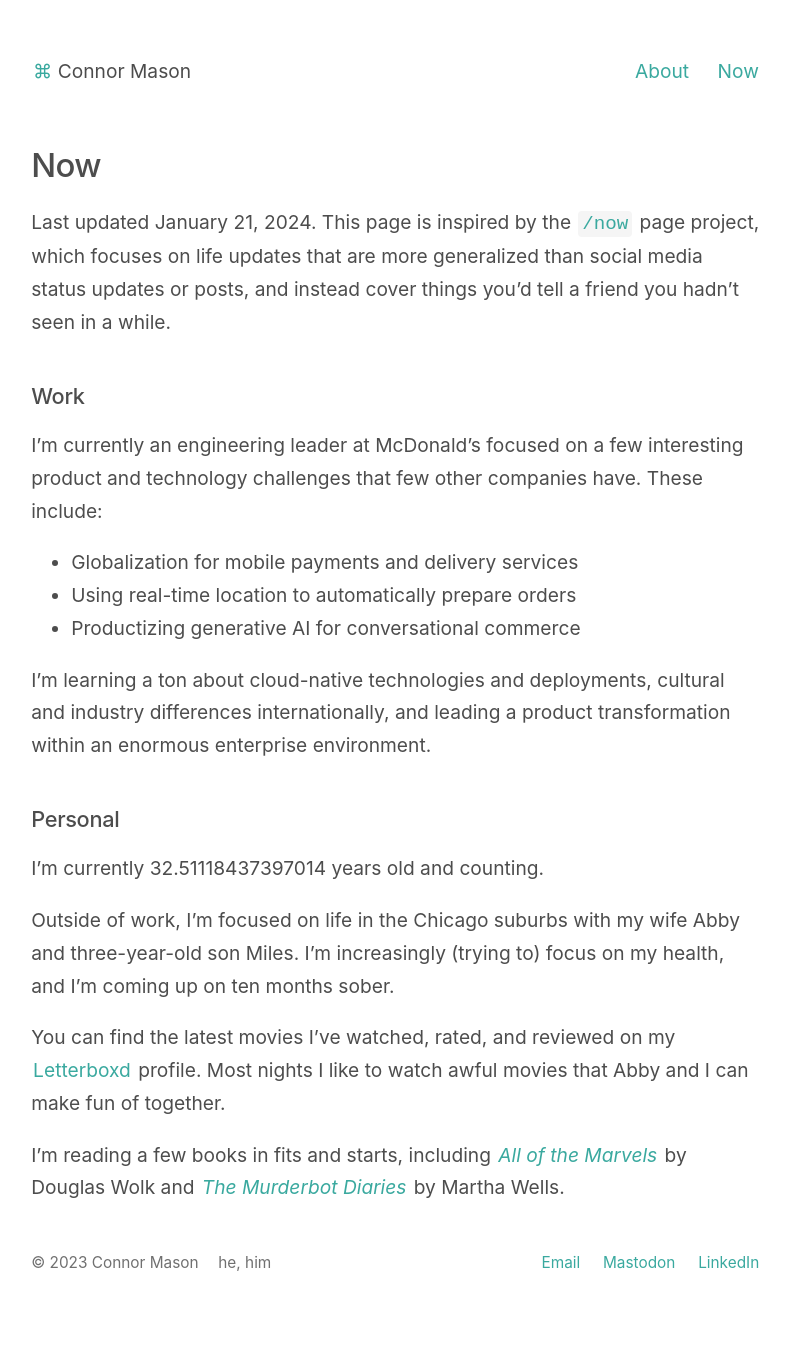
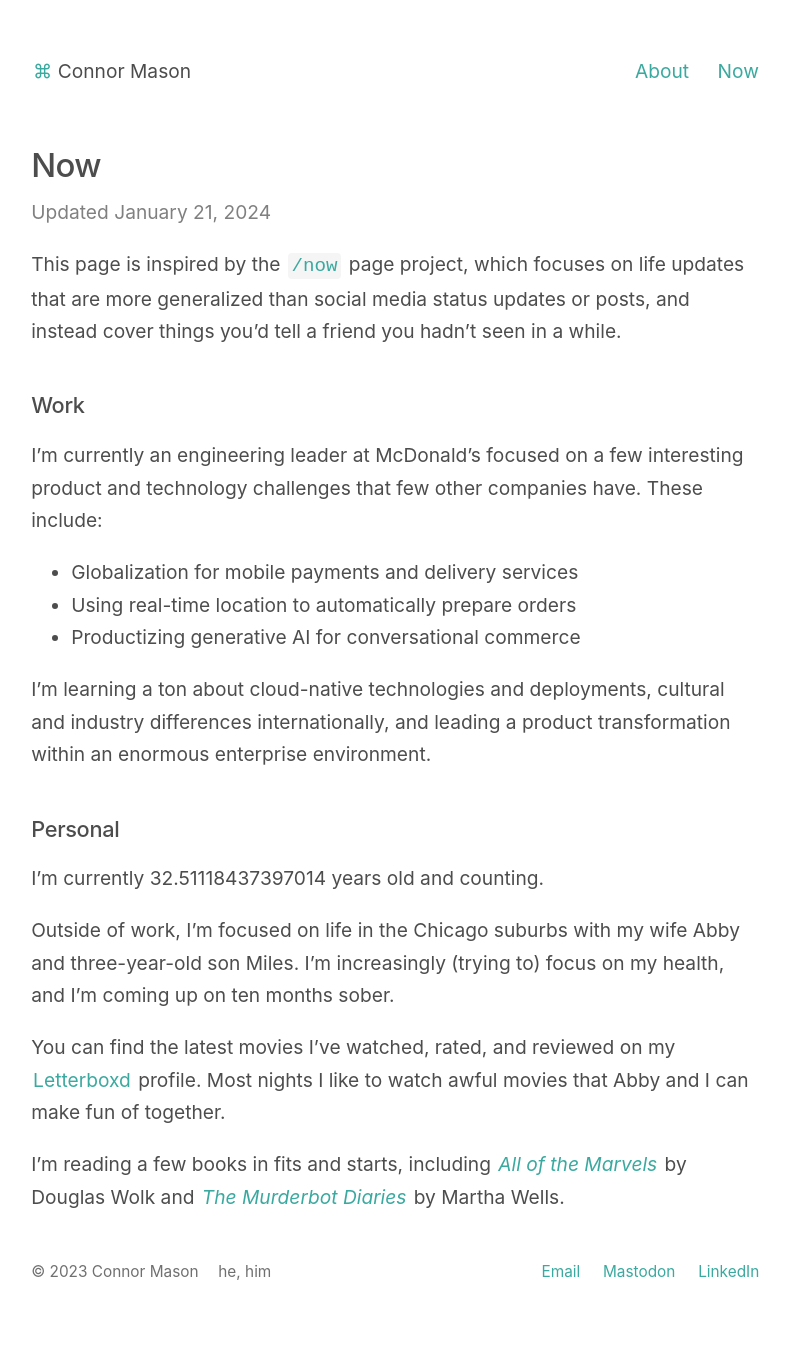
Before and after one commit to conmas/site, a Jekyll site: the page built from _pages/now.md, in a window 1280 px wide. Shown: the whole page, without its empty margins (244-1034 px from the left). Built offline with Jekyll 4.4.1, drawn with Linux system fonts in a browser that asks for light colours.

```diff
--- a/_pages/now.md
+++ b/_pages/now.md
@@ -7,7 +7,9 @@
 
 # Now
 
-Last updated January 21, 2024. This page is inspired by the [`/now`](https://nownownow.com/about) page project, which focuses on life updates that are more generalized than social media status updates or posts, and instead cover things you’d tell a friend you hadn’t seen in a while.
+<time>Updated January 21, 2024</time>
+
+This page is inspired by the [`/now`](https://nownownow.com/about) page project, which focuses on life updates that are more generalized than social media status updates or posts, and instead cover things you’d tell a friend you hadn’t seen in a while.
 
 ## Work
 
```
Also changed, not shown: _posts/2019-02-10-enders-game-nets-twitter.md (added, +25 -0 lines).
